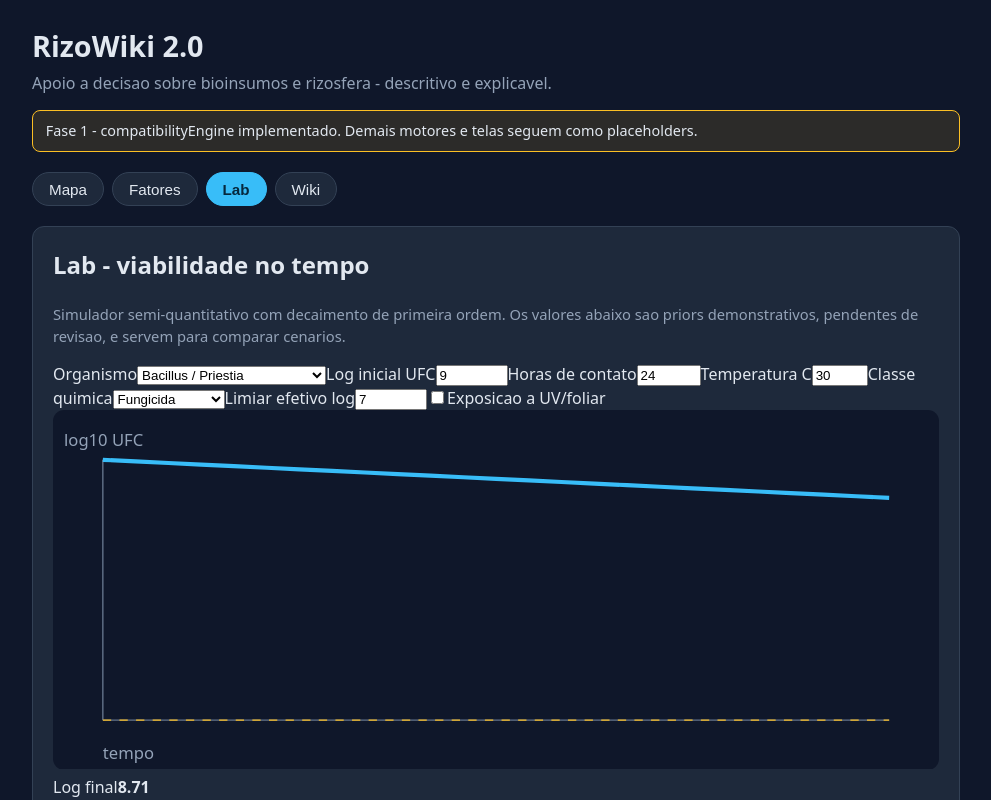
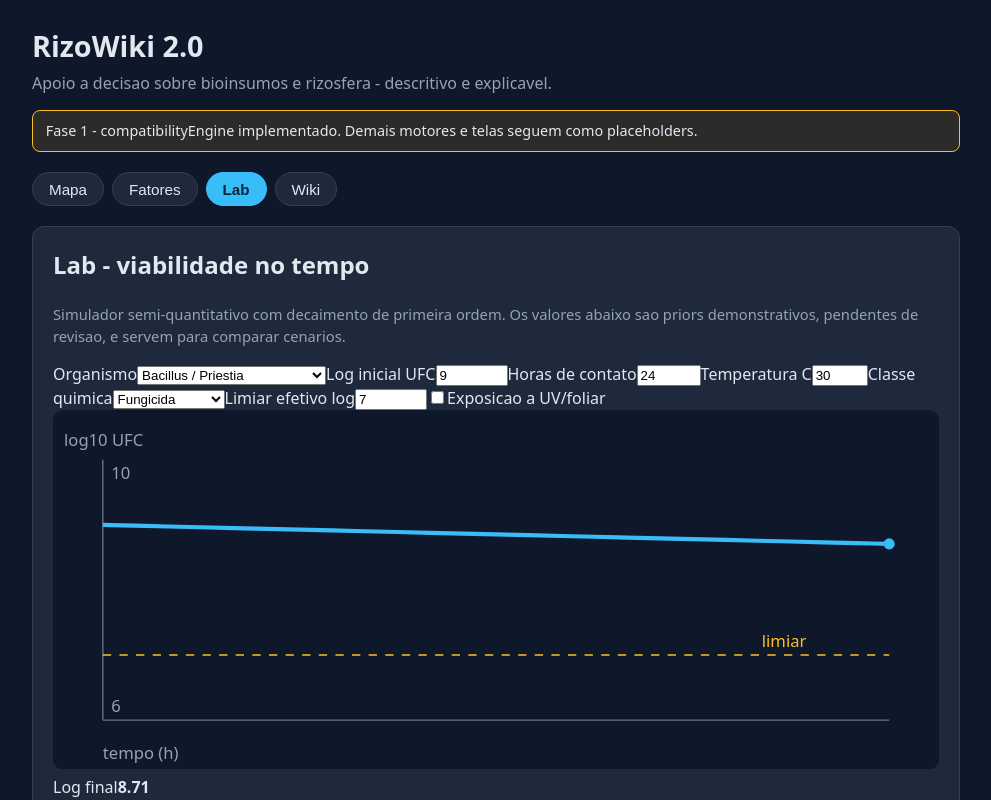
Before and after one commit to MarcoAntonioBarreiros/RizoWiki-2.0, a React (Vite) app: page / in a window 1280 px wide. Both pictures are taken after a click on the button "Lab". Shown: the top 800 px of the page, without its empty margins (144-1135 px from the left). Built offline with nearby package versions, Linux system fonts and the light colour scheme.

Commit message:
Improve viability chart rendering

```diff
--- a/src/components/ViabilityChart.jsx
+++ b/src/components/ViabilityChart.jsx
@@ -1,5 +1,5 @@
 function scale(value, min, max, size) {
-  if (max === min) return 0;
+  if (max === min) return size / 2;
   return ((value - min) / (max - min)) * size;
 }
 
@@ -15,8 +15,8 @@ export default function ViabilityChart({ curve = [], threshold = null }) {
   const ys = curve.map((point) => point.log10N);
   const minX = Math.min(...xs);
   const maxX = Math.max(...xs);
-  const minY = Math.min(...ys, threshold ?? Infinity);
-  const maxY = Math.max(...ys, threshold ?? -Infinity);
+  const minY = Math.floor(Math.min(...ys, threshold ?? Infinity) - 0.25);
+  const maxY = Math.ceil(Math.max(...ys, threshold ?? -Infinity) + 0.25);
 
   const points = curve
     .map((point) => {
@@ -27,18 +27,27 @@ export default function ViabilityChart({ curve = [], threshold = null }) {
     .join(' ');
 
   const thresholdY = threshold === null ? null : height - pad - scale(threshold, minY, maxY, height - pad * 2);
+  const final = curve[curve.length - 1];
 
   return (
+    <div className="chart-wrap">
       <svg viewBox={`0 0 ${width} ${height}`} role="img" aria-label="Curva de viabilidade log10 no tempo">
         <rect x="0" y="0" width={width} height={height} rx="8" fill="#0f172a" />
         <line x1={pad} y1={height - pad} x2={width - pad} y2={height - pad} stroke="#64748b" />
         <line x1={pad} y1={pad} x2={pad} y2={height - pad} stroke="#64748b" />
         {thresholdY !== null && (
+          <>
             <line x1={pad} y1={thresholdY} x2={width - pad} y2={thresholdY} stroke="#fbbf24" strokeDasharray="6 6" />
+            <text x={width - pad - 92} y={thresholdY - 6} fill="#fbbf24" fontSize="12">limiar</text>
+          </>
         )}
         <polyline fill="none" stroke="#38bdf8" strokeWidth="3" points={points} />
-      <text x={pad} y={height - 8} fill="#94a3b8" fontSize="12">tempo</text>
+        <circle cx={width - pad} cy={height - pad - scale(final.log10N, minY, maxY, height - pad * 2)} r="4" fill="#38bdf8" />
+        <text x={pad} y={height - 8} fill="#94a3b8" fontSize="12">tempo (h)</text>
         <text x="8" y={pad - 10} fill="#94a3b8" fontSize="12">log10 UFC</text>
+        <text x={pad + 6} y={pad + 14} fill="#94a3b8" fontSize="12">{maxY}</text>
+        <text x={pad + 6} y={height - pad - 6} fill="#94a3b8" fontSize="12">{minY}</text>
       </svg>
+    </div>
   );
 }
```
Lines whose indentation alone changed are shown as unchanged.
